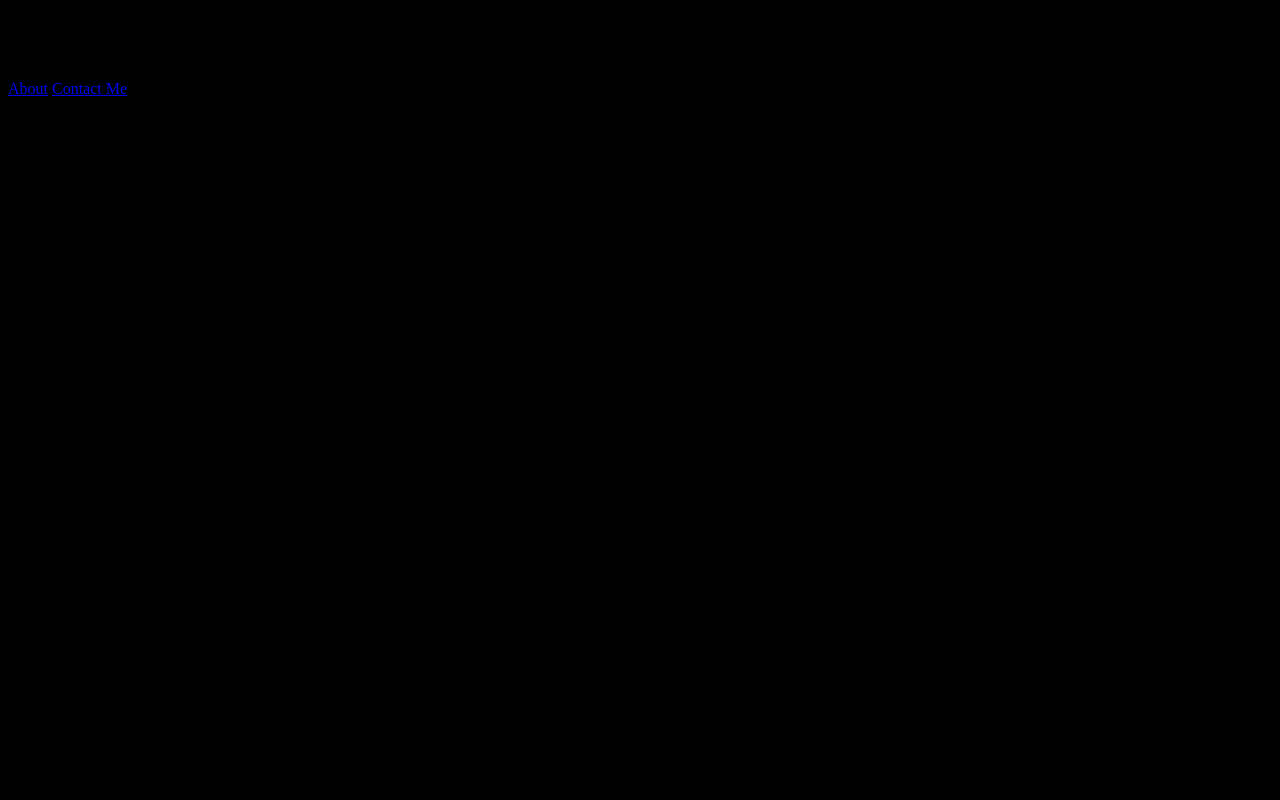
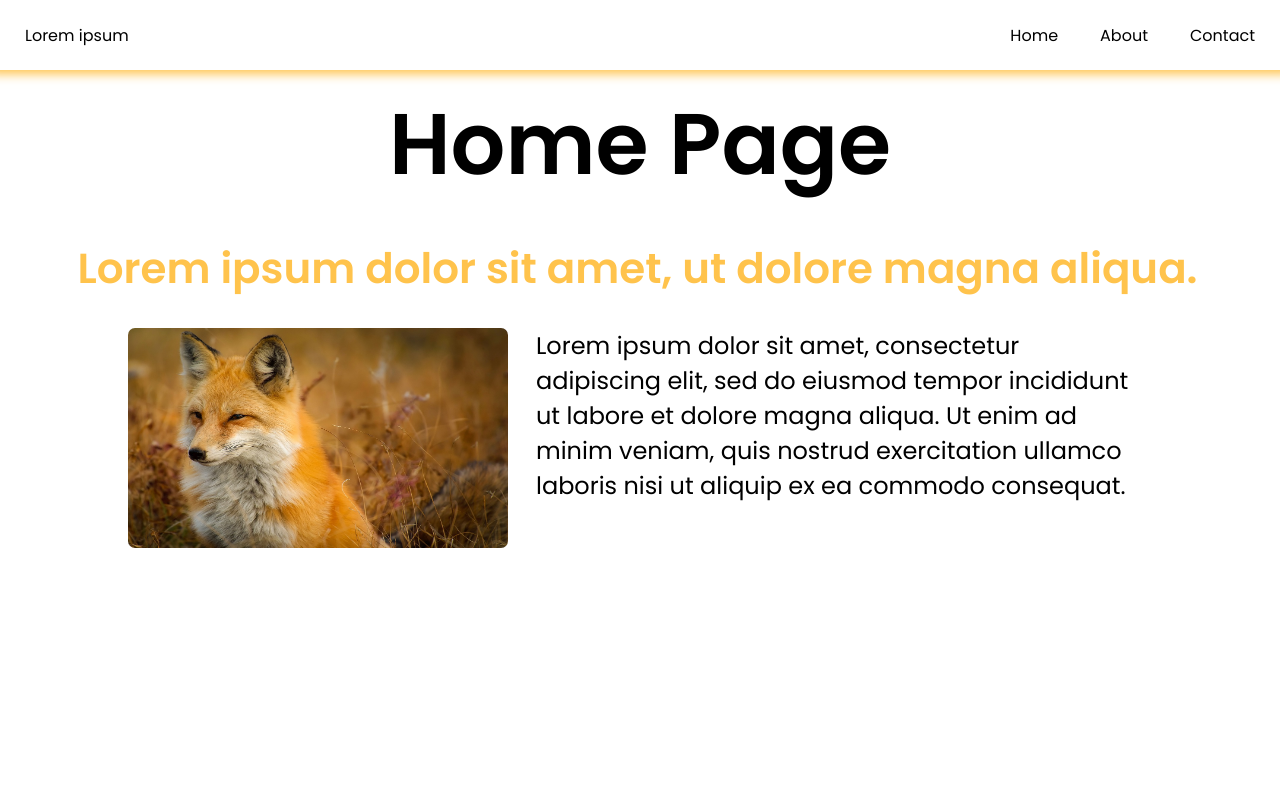
Before and after one commit to DYuHLin/basic-information-site, a website: page views/index.html in a window 1280 px wide. Drawn offline with Linux system fonts and the light colour scheme.

Commit message:
Finished the styling and the project in general.

```diff
--- a/package.json
+++ b/package.json
@@ -1,5 +1,6 @@
 {
   "dependencies": {
+    "express": "^4.18.2",
     "lodash": "^4.17.21"
   }
 }
--- /dev/null
+++ b/public/style.css
@@ -0,0 +1,143 @@
+@import url('https://fonts.googleapis.com/css2?family=Poppins:wght@400;500;600&display=swap');
+
+* {
+    margin: 0;
+    padding: 0;
+    font-family: 'Poppins', sans-serif;
+}
+
+body {
+    min-height: 100vh;
+    background-color: white;
+}
+
+html {
+    scroll-behavior: smooth;
+}
+
+header{
+    position: fixed;
+    min-width: 100%;
+    height: 70px;
+    background-color: white;
+    box-shadow: 0 -6px 10px 10px hsl(40, 100%, 65%);
+}
+
+nav {
+    padding-right: 18px;
+    padding-left: 18px;
+    height: 100%;
+    display: flex;
+    align-items: center;
+    justify-content: space-between;
+}
+
+ul {
+    display: flex;
+    flex-direction: row;
+    list-style: none;
+    gap: 28px;
+}
+
+a {
+    padding: 7px;
+    color: black;
+    text-decoration: none;
+    transition: all 0.3s ease-in-out;
+}
+
+a:hover {
+    border-radius: 8px;
+    background-color: hsl(40, 100%, 65%);
+    text-decoration: underline;
+    transform: scale(1.1);
+}
+
+main {
+    height: 100dvh;
+    overflow: hidden;
+    color: black;
+}
+
+section {
+    margin-top: 80px;
+    flex: 1;
+    height: 100%;
+    display: flex;
+    align-items: center;
+    flex-direction: column;
+    gap: 28px;
+}
+
+.page-404 {
+    margin: none;
+    flex: 1;
+    height: 100dvh;
+    display: flex;
+    align-items: center;
+    justify-content: center;
+    flex-direction: column;
+    gap: 28px;
+}
+
+h1 {
+    font-size: 86px;
+}
+
+.name-box {
+    display: inline-block;
+}
+
+.name {
+    font-size: 42px;
+    color: hsl(40, 100%, 65%);
+    border-right: 5px solid hsl(40, 100%, 65%);
+    width: 100%;
+    white-space: nowrap;
+    overflow: hidden;
+    animation: typing 3s, cursor .4s step-end infinite alternate;
+}
+
+@keyframes cursor {
+    50% {border-color: transparent}
+}
+
+@keyframes typing {
+    from {width: 0}
+}
+
+.contact-links {
+    display: flex;
+    gap: 36px;
+}
+
+.bx {
+    font-size: 92px;
+    transition: all 0.3s ease-in-out;
+}
+
+.bx:hover {
+    color: hsl(40, 100%, 65%);
+    cursor: pointer;
+}
+
+.blurb {
+    width: 60%;
+}
+
+p {
+    font-size: 24px;
+}
+
+.home-img {
+    width: 80%;
+    height: 100%;
+    display: flex;
+    gap: 28px;
+}
+
+img {
+    border-radius: 7px;
+    height: 220px;
+    width: 380px;
+}
--- a/views/index.html
+++ b/views/index.html
@@ -4,12 +4,38 @@
     <meta charset="UTF-8">
     <meta http-equiv="X-UA-Compatible" content="IE=edge">
     <meta name="viewport" content="width=device-width, initial-scale=1.0">
-    <link rel="stylesheet" href="./style.css">
+    <link rel="stylesheet" href="/style.css">
     <title>Home</title>
 </head>
 <body>
-    <h1>Home Page</h1>
-    <a href="/about">About</a>
-    <a href="/contact-me">Contact Me</a>
+    <header>
+        <nav>
+            <span class="title"><a href="/">Lorem ipsum</a></span>
+            <div class="menu">
+                <ul class="nav-menu">
+                    <li class="nav-link"><a href="/">Home</a></li>
+                    <li class="nav-link"><a href="/about">About</a></li>
+                    <li class="nav-link"><a href="/contact-me">Contact</a></li>
+                </ul>
+            </div>
+        </nav>
+    </header>
+
+    <main>
+        <section>
+            <h1>Home Page</h1>
+            <div class="name-box"><h2 class="name">
+                Lorem ipsum dolor sit amet, ut dolore magna aliqua.
+            </h2></div>
+            <div class="home-img">
+                <img src="/fox.jpg" alt="fox">
+                <div class="blurb">
+                    <p>Lorem ipsum dolor sit amet, consectetur adipiscing elit, sed do eiusmod tempor
+                        incididunt ut labore et dolore magna aliqua. Ut enim ad minim veniam, quis nostrud
+                        exercitation ullamco laboris nisi ut aliquip ex ea commodo consequat.</p>
+                </div>
+            </div>
+        </section>
+    </main>
 </body>
 </html>
--- a/views/style.css
+++ /dev/null
@@ -1,3 +0,0 @@
-body {
-    background-color: black;
-}
```
Also changed, not shown: index-regularNode.js (added, +45 -0 lines), views/404.html (+19 -1 lines), views/about.html (+29 -3 lines), views/contact-me.html (+26 -3 lines), public/fox.jpg (added), 1 other file.
